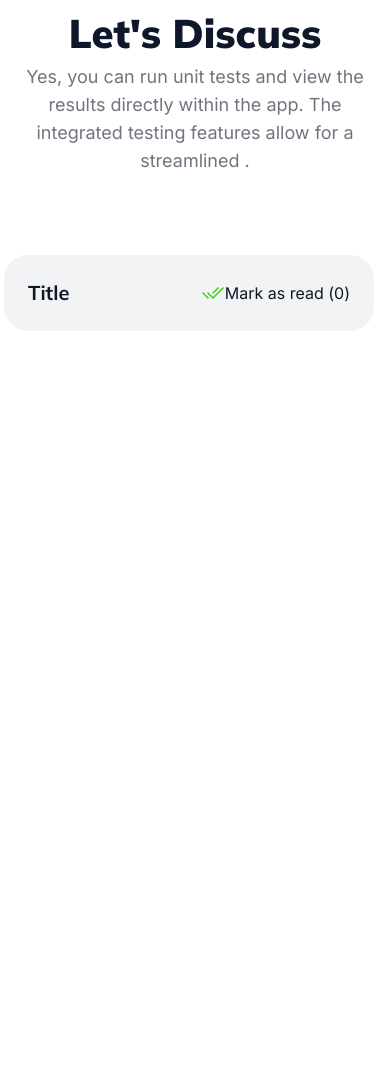
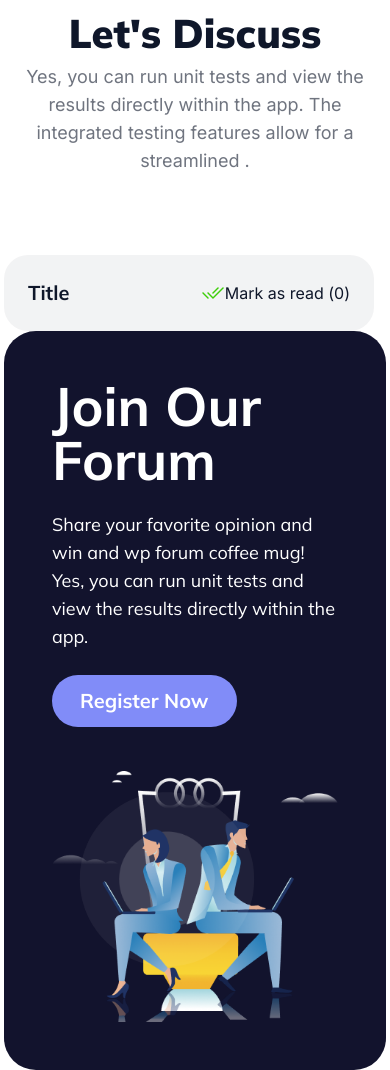
Before and after one commit to Jisan-Dev/A6-QuAint-Forum, a plain HTML site: page index.html in a window 390 px wide. Shown: the part 991-2061 px from the top of the page. Before the commit the page ends 1322 px from the top, so only its background shows below. Drawn offline with nearby package versions, Linux system fonts and the light colour scheme; no server answers.

Commit message:
CTA section added with responsive

```diff
--- a/index.html
+++ b/index.html
@@ -119,6 +119,22 @@
           </div>
         </main>
       </section>
+
+      <!-- CTA -->
+      <div class="pl-[90px] pt-[60px] pb-9 max-sm:p-8 bg-[#12132D] rounded-[32px] font-mulish">
+        <div class="hero-content justify-between max-sm:flex-col max-sm:gap-11">
+          <div>
+            <h1 class="text-5xl font-bold text-white text-[54px] md:leading-[86px]">Join Our Forum</h1>
+            <p class="py-6 text-white max-w-2xl text-lg">
+              Share your favorite opinion and win and wp forum coffee mug! Yes, you can run unit tests and view the results directly within the app.
+            </p>
+            <button class="px-10 max-sm:px-7 py-[18px] max-sm:py-3 bg-indigo-400 hover:bg-indigo-500 rounded-[50px] text-white text-xl font-bold">Register Now</button>
+          </div>
+          <div>
+            <img src="./Assets/images/joinforum.png" alt="" />
+          </div>
+        </div>
+      </div>
     </main>
     <footer></footer>
     <script src="./scripts/script.js"></script>
```
